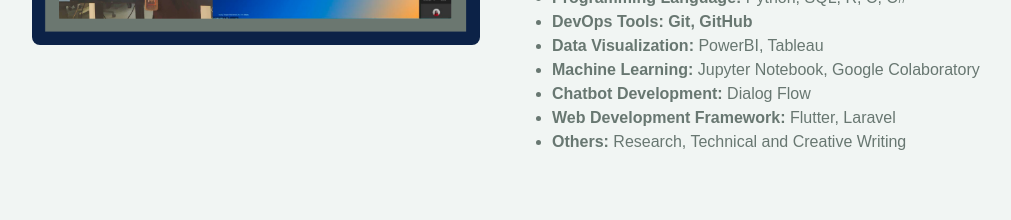
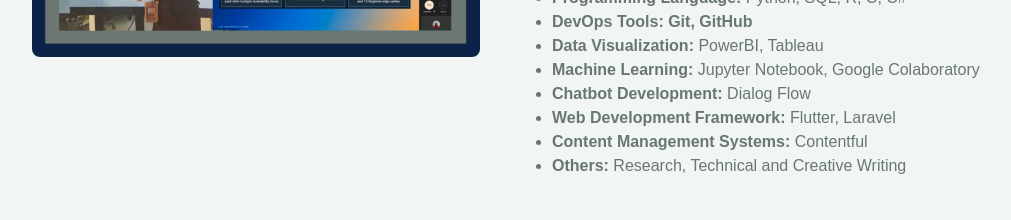
Before and after one commit to samservo09/samantha-servo-website, a Next.js app: page / in a window 1280 px wide. Shown: the part 1080-1300 px from the top of the page, without its empty margins (128-1139 px from the left). Built offline with nearby package versions, Linux system fonts and the light colour scheme; no server answers.

Commit message:
chore: modify about section skills and certifications

```diff
--- a/src/app/components/AboutSection.jsx
+++ b/src/app/components/AboutSection.jsx
@@ -16,6 +16,7 @@
                 <li><strong>Machine Learning:</strong> Jupyter Notebook, Google Colaboratory</li>
                 <li><strong>Chatbot Development:</strong> Dialog Flow</li>
                 <li><strong>Web Development Framework:</strong> Flutter, Laravel</li>
+                <li><strong>Content Management Systems:</strong> Contentful</li>
                 <li><strong>Others: </strong>Research, Technical and Creative Writing</li>
             </ul>
         )
@@ -39,7 +40,8 @@
                 <li>AWS Certified Cloud Practitioner</li>
                 <li>Certified in Cybersecurity - International Information System Security Certification Consortium (ISC)2</li>
                 <li>Completed DOST SPARTA’s Data Science Pathway </li>
-                <li>Online Training on Python</li>
+                <li>DataCamp Certifications (check my Linkedin for more info)</li>
+                <li>Online Training on Python - Bayan Academy</li>
             </ul>
         )
     }
```
Also changed, not shown: 32 other files (tests, documents, lock files or other folders).
